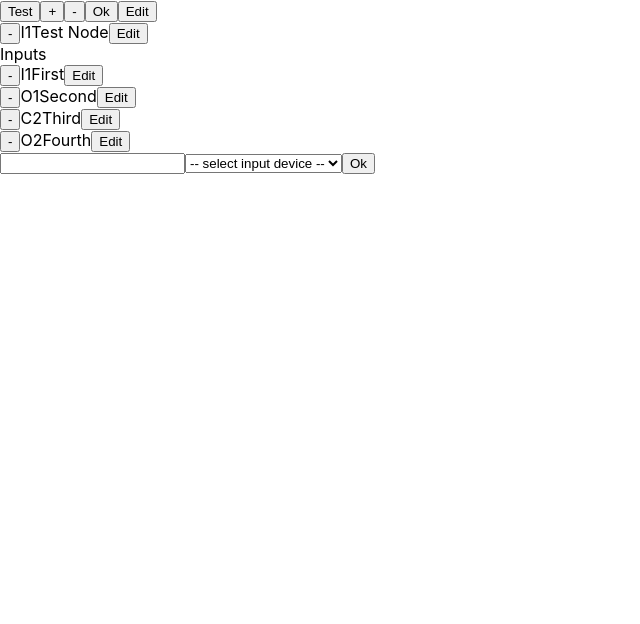
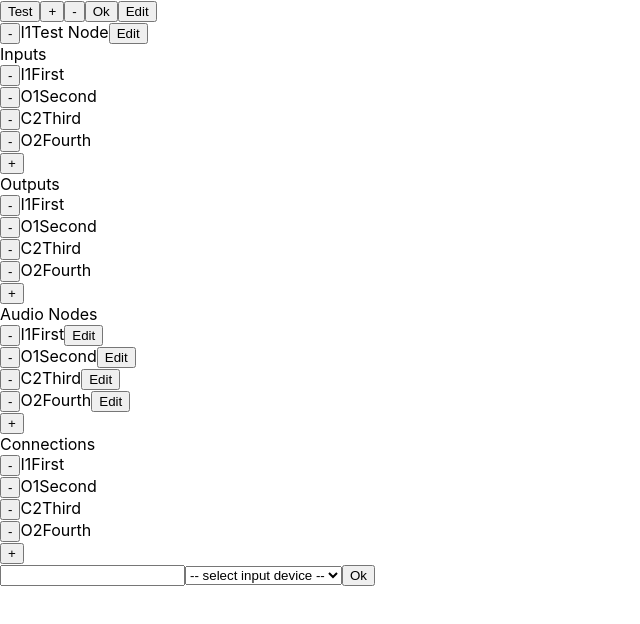
Before and after one commit to jetpackpony/steam-mixer, a React (Create React App) app: page / in a window 1280 px wide. Shown: the top 624 px of the page, without its empty margins (0-640 px from the left). Built offline with nearby package versions, Linux system fonts and the light colour scheme.

Commit message:
Add AddButton to NodeList component

```diff
--- a/src/App.js
+++ b/src/App.js
@@ -23,8 +23,10 @@ class App extends Component {
       { deviceId: "1", label: "Microphone (built-in)"},
       { deviceId: "2", label: "Microphone (external)"},
       { deviceId: "3", label: "Soundflower (2ch)"},
-      { deviceId: "4", label: "Soundflower (64ch)"},
     ];
+    const addGainNode = () => console.log('adding a gain node');
+    const openAddEndpoint = (type) => console.log("opening add endpoint menu for ", type);
+    const openAddConnection = () => console.log("opening add connection menu");
     return (
       <Fragment>
         <div>
@@ -47,7 +49,32 @@ class App extends Component {
             title="Inputs"
             nodes={nodes}
             onDelete={onDelete}
+            onAdd={openAddEndpoint.bind(null, "input")}
+          />
+        </div>
+        <div>
+          <NodeList
+            title="Outputs"
+            nodes={nodes}
+            onDelete={onDelete}
+            onAdd={openAddEndpoint.bind(null, "output")}
+          />
+        </div>
+        <div>
+          <NodeList
+            title="Audio Nodes"
+            nodes={nodes}
+            onDelete={onDelete}
             onEdit={onEdit}
+            onAdd={addGainNode}
+          />
+        </div>
+        <div>
+          <NodeList
+            title="Connections"
+            nodes={nodes}
+            onDelete={onDelete}
+            onAdd={openAddConnection}
           />
         </div>
         <div>
--- a/src/components/NodeList.js
+++ b/src/components/NodeList.js
@@ -1,7 +1,8 @@
 import React from 'react';
 import Node from './Node';
+import { AddButton } from './buttons';
 
-const NodeList = ({ title, nodes, onDelete, onEdit }) => {
+const NodeList = ({ title, nodes, onDelete, onEdit, onAdd }) => {
   let nodesList = nodes.map(({ title, nodeId }) => (
     <Node
       key={nodeId}
@@ -15,6 +16,7 @@ const NodeList = ({ title, nodes, onDelete, onEdit }) => {
     <div className="list">
       <div className="list-header">{title}</div>
       {nodesList}
+      <AddButton onClick={onAdd} />
     </div>
   )
 };
```
